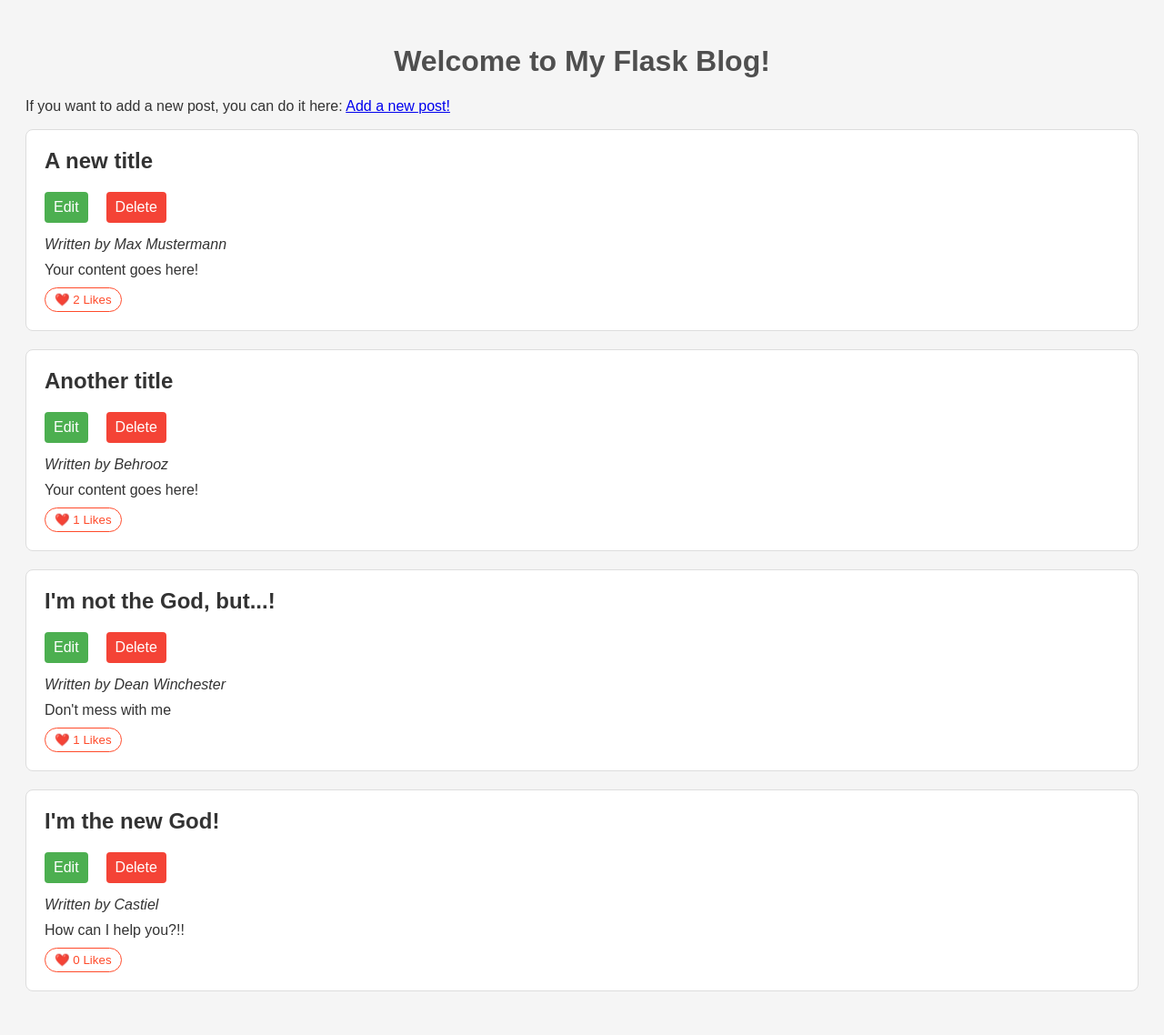
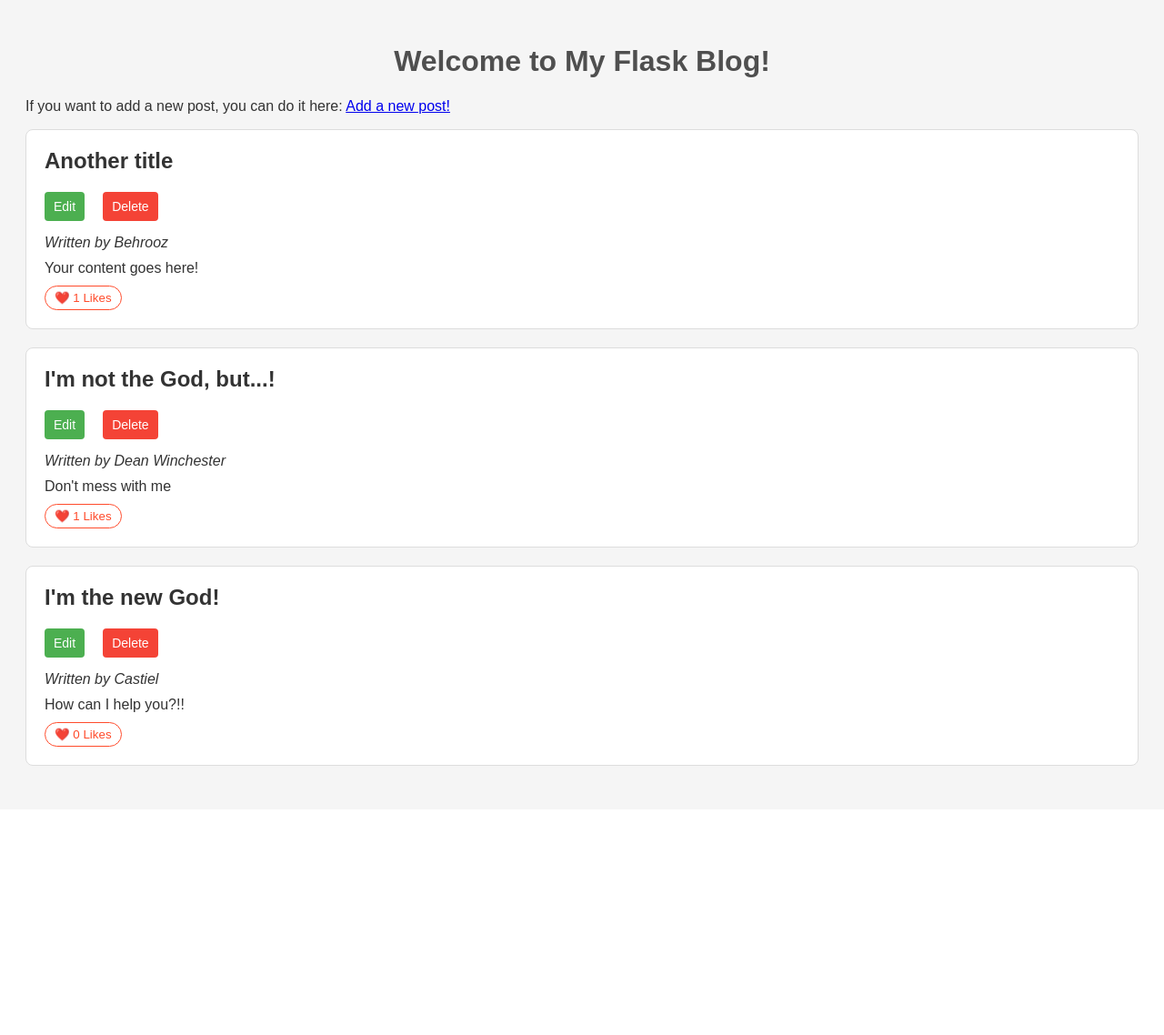
Before and after one commit to 84edu/New_Blog, a Flask app: page / in a window 1280 px wide. Shown: the whole page at 91% size. After the commit the page ends 842 px from the top, so only its background shows below. Run offline with Flask 3, Linux system fonts and the light colour scheme.

Commit message:
Convert delete to POST and fix button styling with url_for

```diff
--- a/app.py
+++ b/app.py
@@ -33,7 +33,7 @@ def add():
     return render_template("add.html")
 
 
-@app.route('/delete/<int:post_id>')
+@app.route('/delete/<int:post_id>', methods=['POST'])
 def delete(post_id):
     with open('data.json', 'r') as fileobj:
         blog_posts = json.load(fileobj)
--- a/data.json
+++ b/data.json
@@ -1,11 +1,4 @@
 [
-    {
-        "author": "Max Mustermann",
-        "title": "A new title",
-        "content": "Your content goes here!",
-        "id": 1,
-        "likes": 2
-    },
     {
         "author": "Behrooz",
         "title": "Another title",
--- a/static/style.css
+++ b/static/style.css
@@ -32,12 +32,23 @@ h1 {
     margin-bottom: 15px;
 }
 
+.post-actions form {
+    display: inline-block;
+    margin: 0;
+    padding: 0;
+}
+
 .btn {
     padding: 8px 10px;
     text-decoration: none;
     border-radius: 4px;
     color: white;
     background-color: #4CAF50;
+    border: none;
+    cursor: pointer;
+    font-size: 14px;
+    font-family: inherit;
+    display: inline-block;
 }
 
 .btn-update { background-color: #4CAF50; }
--- a/templates/index.html
+++ b/templates/index.html
@@ -16,9 +16,9 @@
                 <div class="post-actions">
                     <a href="{{ url_for('update', post_id=post['id']) }}" class="btn btn-update">Edit</a>
 
-                    <a href="{{ url_for('delete', post_id=post['id']) }}"
-                       class="btn btn-delete"
-                       onclick="return confirm('Do you really want to delete this post?')">Delete</a>
+                    <form action="{{ url_for('delete', post_id=post['id']) }}" method="POST">
+                        <button class="btn btn-delete" type="submit" onclick="return confirm('Do you really want to delete this post?')">Delete</button>
+                    </form>
                 </div>
                 <p><em>Written by {{ post['author'] }}</em></p>
                 <p>{{ post['content'] }}</p>
```
